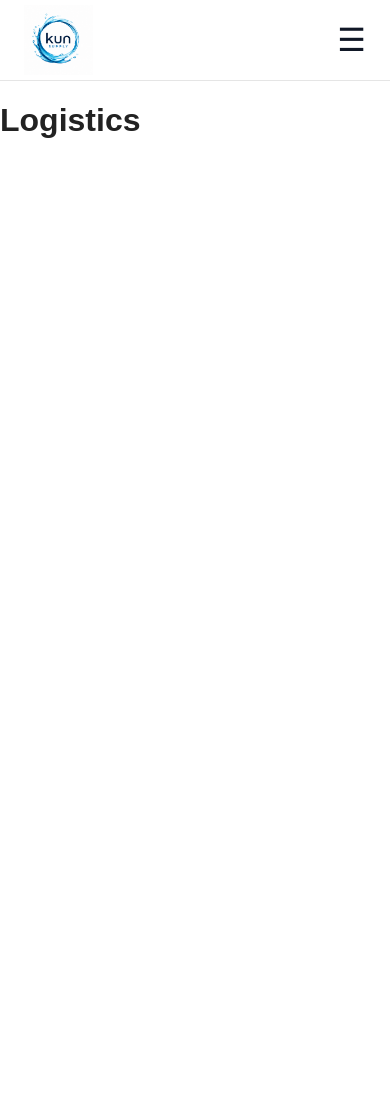
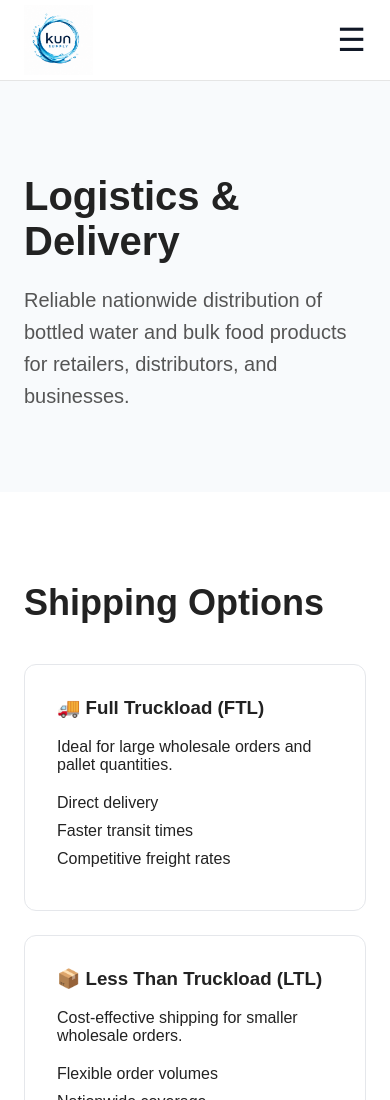
Before and after one commit to Zadepschi/kunsupply, a React (Vite) app: page /logistics in a window 390 px wide. Shown: the top 1100 px of the page. Before the commit the page ends 844 px from the top, so only its background shows below. Built offline with nearby package versions, Linux system fonts and the light colour scheme.

Commit message:
LogisticsPage added

```diff
--- /dev/null
+++ b/src/pages/LogisticsPage/LogisticsPage.css
@@ -0,0 +1,119 @@
+.container {
+  max-width: 1200px;
+  margin: 0 auto;
+  padding: 0 24px;
+}
+
+.logistics__hero {
+  padding: 100px 0;
+  background: #f8fafc;
+}
+
+.logistics__title {
+  font-size: clamp(40px, 5vw, 64px);
+  margin-bottom: 20px;
+}
+
+.logistics__subtitle {
+  max-width: 700px;
+  font-size: 20px;
+  line-height: 1.6;
+  color: #555;
+}
+
+.logistics__section {
+  padding: 80px 0;
+}
+
+.logistics__light {
+  background: #f8fafc;
+}
+
+.logistics__section h2 {
+  margin-bottom: 40px;
+  font-size: 36px;
+}
+
+.logistics__grid {
+  display: grid;
+  grid-template-columns: repeat(2, 1fr);
+  gap: 24px;
+}
+
+.logistics__card {
+  padding: 32px;
+  border: 1px solid #e5e7eb;
+  border-radius: 12px;
+  background: white;
+}
+
+.logistics__card h3 {
+  margin-top: 0;
+}
+
+.logistics__card ul {
+  margin-top: 20px;
+}
+
+.logistics__card li {
+  margin-bottom: 10px;
+}
+
+.logistics__features {
+  display: grid;
+  grid-template-columns: repeat(2, 1fr);
+  gap: 16px;
+  margin-top: 32px;
+}
+
+.logistics__industries {
+  display: grid;
+  grid-template-columns: repeat(3, 1fr);
+  gap: 20px;
+}
+
+.logistics__industries div,
+.logistics__features div {
+  padding: 20px;
+  border-radius: 10px;
+  background: #f3f4f6;
+}
+
+.logistics__cta {
+  padding: 100px 0;
+  text-align: center;
+  background: #111827;
+  color: white;
+}
+
+.logistics__button {
+  margin-top: 24px;
+  padding: 16px 32px;
+
+  border: none;
+  border-radius: 8px;
+
+  background: white;
+  color: #111827;
+
+  font-size: 16px;
+  font-weight: 600;
+
+  cursor: pointer;
+}
+
+@media (max-width: 768px) {
+  .logistics__grid,
+  .logistics__industries,
+  .logistics__features {
+    grid-template-columns: 1fr;
+  }
+
+  .logistics__hero {
+    padding: 60px 0;
+  }
+
+  .logistics__section {
+    padding: 60px 0;
+  }
+}
--- a/src/pages/LogisticsPage/LogisticsPage.tsx
+++ b/src/pages/LogisticsPage/LogisticsPage.tsx
@@ -1,3 +1,108 @@
+import "./LogisticsPage.css";
+
 export const LogisticsPage = () => {
-  return <h1>Logistics</h1>;
+  return (
+    <main className="logistics">
+      <section className="logistics__hero">
+        <div className="container">
+          <h1 className="logistics__title">
+            Logistics & Delivery
+          </h1>
+
+          <p className="logistics__subtitle">
+            Reliable nationwide distribution of bottled water
+            and bulk food products for retailers,
+            distributors, and businesses.
+          </p>
+        </div>
+      </section>
+
+      <section className="logistics__section">
+        <div className="container">
+          <h2>Shipping Options</h2>
+
+          <div className="logistics__grid">
+            <div className="logistics__card">
+              <h3>🚚 Full Truckload (FTL)</h3>
+
+              <p>
+                Ideal for large wholesale orders and
+                pallet quantities.
+              </p>
+
+              <ul>
+                <li>Direct delivery</li>
+                <li>Faster transit times</li>
+                <li>Competitive freight rates</li>
+              </ul>
+            </div>
+
+            <div className="logistics__card">
+              <h3>📦 Less Than Truckload (LTL)</h3>
+
+              <p>
+                Cost-effective shipping for smaller
+                wholesale orders.
+              </p>
+
+              <ul>
+                <li>Flexible order volumes</li>
+                <li>Nationwide coverage</li>
+                <li>Lower transportation costs</li>
+              </ul>
+            </div>
+          </div>
+        </div>
+      </section>
+
+      <section className="logistics__section logistics__light">
+        <div className="container">
+          <h2>Pallet Distribution</h2>
+
+          <p>
+            Products are securely palletized to ensure
+            safe transportation, efficient warehouse
+            handling, and reduced shipping damage.
+          </p>
+
+          <div className="logistics__features">
+            <div>✓ Secure Packaging</div>
+            <div>✓ Inventory Ready</div>
+            <div>✓ Reduced Damage Risk</div>
+            <div>✓ Efficient Handling</div>
+          </div>
+        </div>
+      </section>
+
+      <section className="logistics__section">
+        <div className="container">
+          <h2>Industries We Serve</h2>
+
+          <div className="logistics__industries">
+            <div>🏪 Grocery Stores</div>
+            <div>⛽ Gas Stations</div>
+            <div>🛒 Retail Chains</div>
+            <div>🍽 Restaurants</div>
+            <div>🏢 Offices</div>
+            <div>📦 Distributors</div>
+          </div>
+        </div>
+      </section>
+
+      <section className="logistics__cta">
+        <div className="container">
+          <h2>Need a Shipping Quote?</h2>
+
+          <p>
+            Contact our team for product availability,
+            freight estimates, and volume pricing.
+          </p>
+
+          <button className="logistics__button">
+            Request Wholesale Pricing
+          </button>
+        </div>
+      </section>
+    </main>
+  );
 };
```
